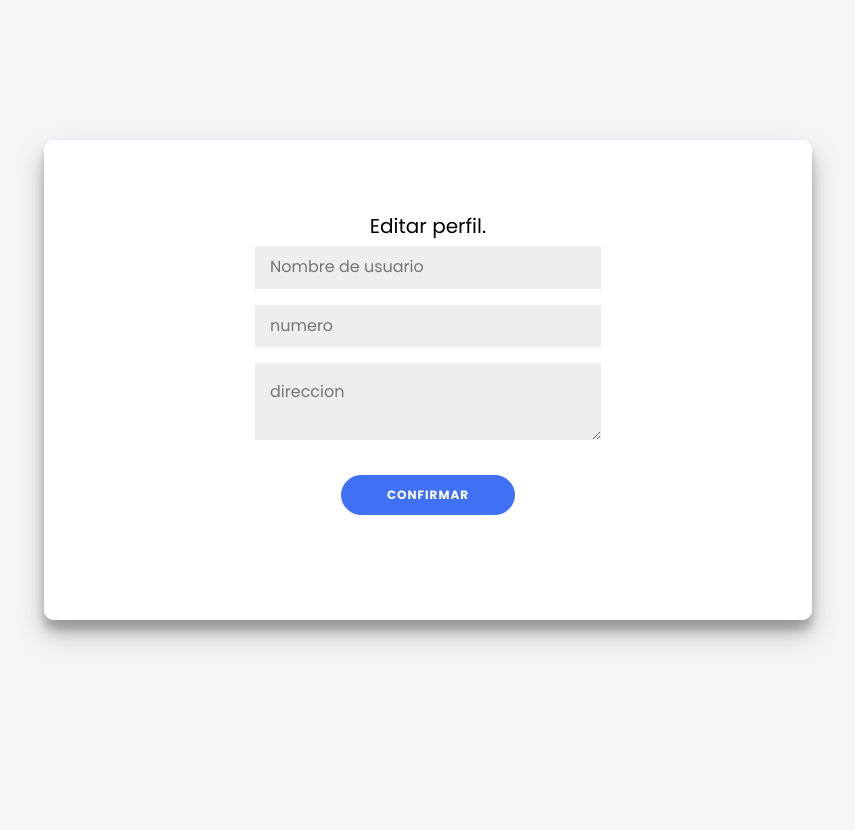
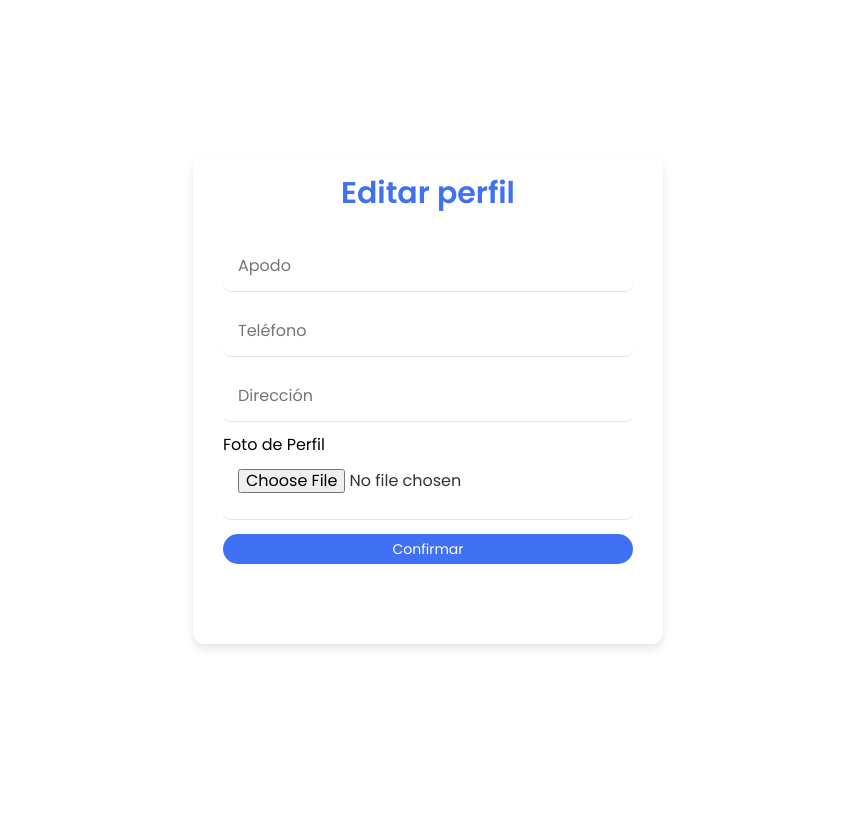
Before and after one commit to enicxus/elsalonselecto2, a Django app: page /editar_perfil.html in a window 1280 px wide. Shown: the whole page, without its empty margins (212-1067 px from the left). After the commit the page ends 649 px from the top, so only its background shows below. Run offline with Django 4.2, Linux system fonts and the light colour scheme; some libraries are stand-ins or nearby versions.

Commit message:
editar_perfil

```diff
--- a/menu/templates/menu/editar_perfil.html
+++ b/menu/templates/menu/editar_perfil.html
@@ -1,66 +1,30 @@
+<!-- editar_perfil.html -->
 {% extends 'menu/PlantillaEntorno.html' %}
 {% load static %}
 
 {% block titulo %}
 <title>El Salón Selecto</title>
+<link rel="stylesheet" href="{% static 'menu/css/style.css' %}" />
+<script src="https://code.jquery.com/jquery-3.6.0.min.js"></script>
+<script src="{% static 'menu/js/vali_index.js' %}"></script>
 {% endblock titulo %}
 
-{% block estilos %}
-<link rel="stylesheet" href="{% static 'menu\css\recuperacion.css' %}" />
-{% endblock estilos %}
-
-{% block headstyle %}
-<script>
-    const numeroInput = document.getElementById('numero');
-    const numeroErrorMessage = document.querySelector('#numero + .error-message');
-
-    numeroInput.addEventListener('invalid', (event) => {
-        event.preventDefault();
-        numeroErrorMessage.style.display = 'block';
-        numeroInput.setAttribute('data-message', 'El número debe estar en formato +XXXXXXXXXXX.');
-    });
-
-    numeroInput.addEventListener('input', () => {
-        if (numeroInput.validity.valid) {
-            numeroErrorMessage.style.display = 'none';
-            numeroInput.removeAttribute('data-message');
-        }
-    });
-</script>
-{% endblock headstyle %}
-
 {% block body %}
-<div class="container" id="container">
-    <div class="form-container sign-up-container">
-        <form action="#">
-            <div class="input-container">
-                <span>Editar perfil.</span>
-                <input type="text" placeholder="Nombre de usuario" pattern="[a-zA-Z0-9.]*" id="nombre" required />
-                <input type="tel" placeholder="numero  " pattern="^\+[1-9]\d{10}$" id="numero" required />
-                <span class="error-message" style="display: none;">El número debe estar en formato +XXXXXXXXXXX.</span>
-                <textarea placeholder="direccion" maxlength="200" id="direccion" required></textarea>
-            </div>
-            <button type="submit" formaction="entorno.html">Confirmar</button>
-        </form>
-    </div>
-</div>
+<section class="wrapper">
+  <div class="form signup">
+    <header>Editar perfil</header>
+    <form method="post" action="#">
+      {% csrf_token %}
+      <input type="text" id="apodo" name="apodo" placeholder="Apodo" value="{{ usuario.nombre }}" required />
+      <input type="input" id="telefono" name="telefono" pattern="[0-9]{11}" placeholder="Teléfono" value="{{ usuario.telefono }}" required />
+      <input type="input" id="direccion" name="direccion" placeholder="Dirección" value="{{ usuario.direccion }}" required />
+      <p>Foto de Perfil</p>
+      <input type="file" id="foto-perfil" name="foto-perfil" accept="image/*" />
+      {% if usuario.foto %}
+      <img src="{{ usuario.foto.url }}" alt="Foto de Perfil" />
+      {% endif %}
+      <button type="submit" formaction="entorno.html" class="small-button">Confirmar</button>
+    </form>
+  </div>
+</section>
 {% endblock body %}
-
-{% block script %}
-<script>
-    const direccionInput = document.getElementById('direccion');
-    const direccionErrorMessage = document.querySelector('#direccion + .error-message');
-
-    direccionInput.addEventListener('input', () => {
-        const direccionValue = direccionInput.value.trim();
-
-        if (!direccionValue || !/^\w+(?:\s+\w+)*\s+#\d+$/.test(direccionValue)) {
-            direccionInput.setCustomValidity('La dirección debe tener al menos una palabra y un número en el formato "calle #número".');
-            direccionErrorMessage.style.display = 'block';
-        } else {
-            direccionInput.setCustomValidity('');
-            direccionErrorMessage.style.display = 'none';
-        }
-    });
-</script>
-{% endblock script %}
```
